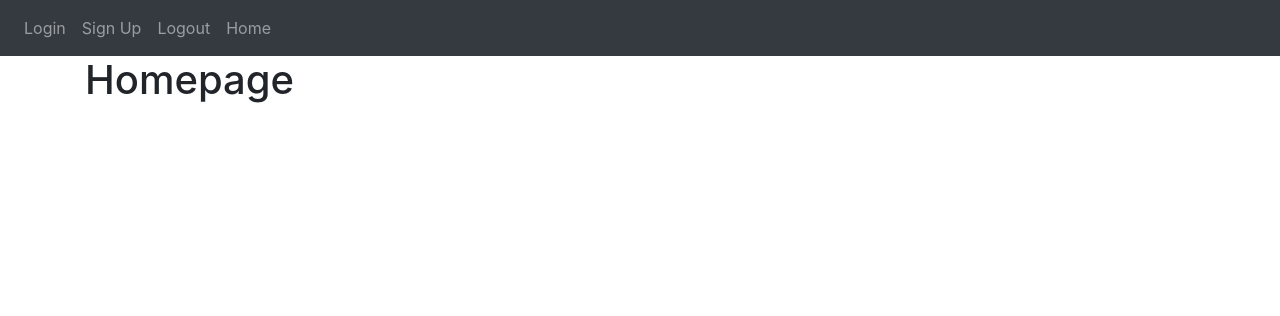
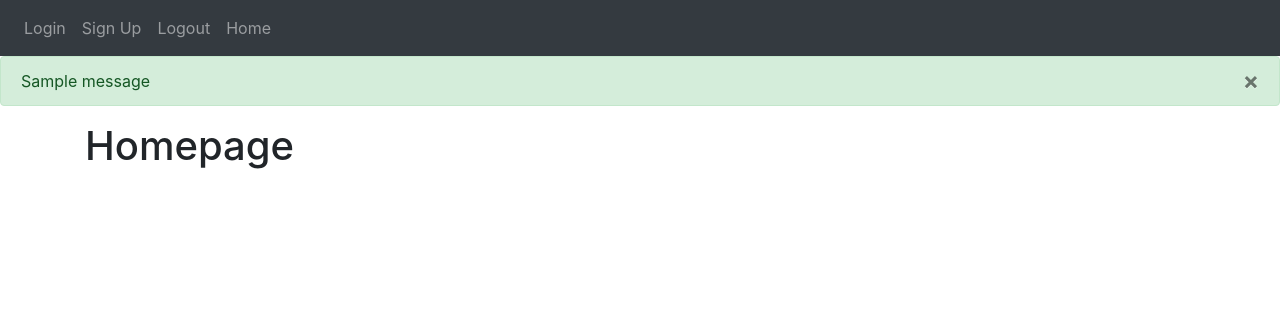
Before and after one commit to TshiSelle/WebTemplate, a Flask app: page / in a window 1280 px wide. Shown: the top 316 px of the page. Run offline with Flask 2, Linux system fonts and the light colour scheme; one stand-in notice (Sample message) is shown; some libraries are stand-ins or nearby versions.

Commit message:
setup an alert message for the form

```diff
--- a/website/templates/main.html
+++ b/website/templates/main.html
@@ -34,6 +34,23 @@
         </div>
       </div>
     </nav>
+    {% with messages = get_flashed_messages(with_categories = true) %} {% if
+    messages %} {% for category, message in messages %} {% if category ==
+    "danger" %}
+    <div class="alert alert-danger alter-dismissable fade show" role="alert">
+      {{ message }}
+      <button type="button" class="close" data-dismiss="alert">
+        <span aria-hidden="true">&times;</span>
+      </button>
+    </div>
+    {% else %}
+    <div class="alert alert-success alter-dismissable fade show" role="alert">
+      {{ message }}
+      <button type="button" class="close" data-dismiss="alert">
+        <span aria-hidden="true">&times;</span>
+      </button>
+    </div>
+    {% endif %} {% endfor %} {% endif %} {% endwith %}
     <div class="container">{% block content %} {% endblock %}</div>
     <script
       src="https://code.jquery.com/jquery-3.2.1.slim.min.js"
```
Also changed, not shown: website/auth.py (+18 -1 lines).
